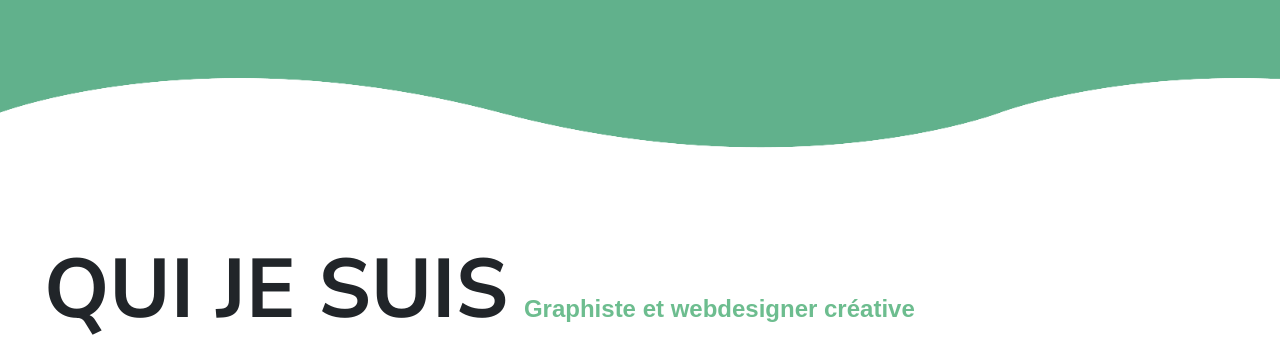
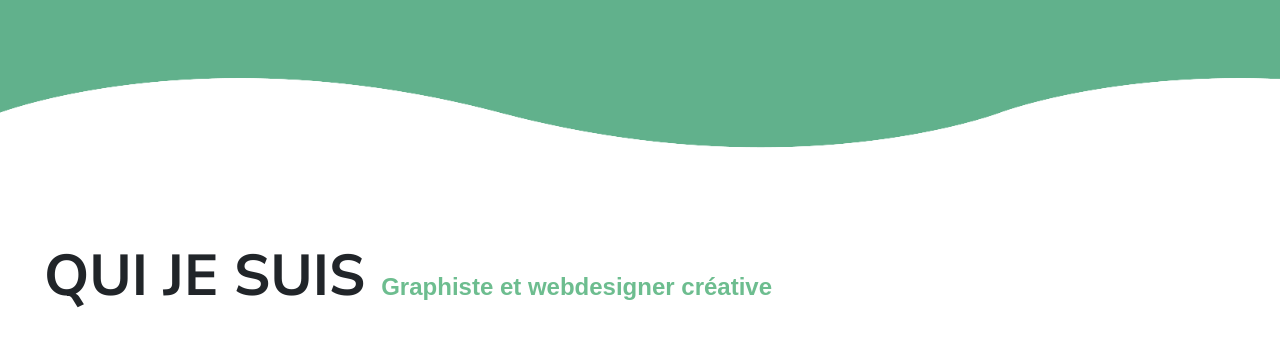
Before and after one commit to gabrielopeyemi/moharaouafi, a Gatsby site: page / in a window 1280 px wide. Shown: the part 472-809 px from the top of the page. Built offline with nearby package versions, Linux system fonts and the light colour scheme; Gatsby itself is replaced by a stand-in of ours.

Commit message:
fix font

```diff
--- a/src/components/SectionHeader.jsx
+++ b/src/components/SectionHeader.jsx
@@ -14,7 +14,7 @@ export default function SectionHeader(props) {
 }
 
 const Header = styled.h1`
-  font-size: 6.5vw;
+  font-size: 4.5vw;
   line-height: 1;
   text-transform: uppercase;
   font-weight: 900;
```
